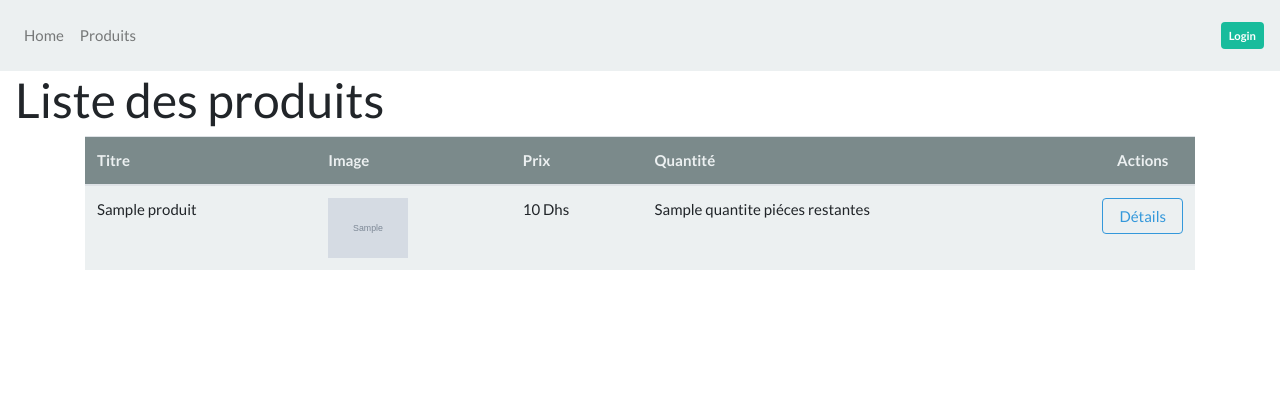
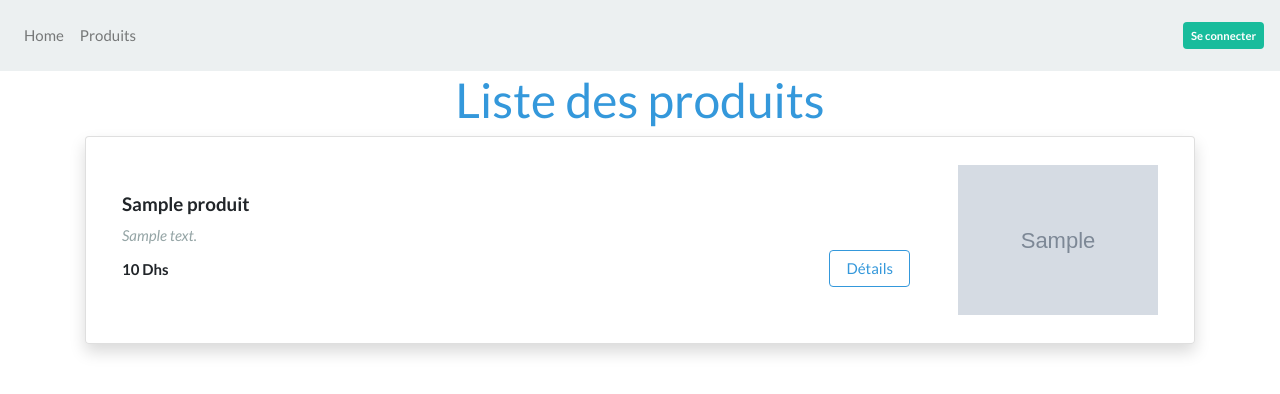
Before and after one commit to IhssaneTAJ/WaveTest, a Symfony app: template templates/produit/index.html.twig in a window 1280 px wide. Shown: the top 394 px of the page. Run offline with Twig, Linux system fonts and the light colour scheme; the template is opened without the code that fills it: most values are stand-ins (such as "Sample title", 1, 10 or a date in 2020); grey boxes marked "Sample" are stand-in pictures; some libraries are stand-ins or nearby versions.

Commit message:
upload image

```diff
--- a/config/services.yaml
+++ b/config/services.yaml
@@ -4,6 +4,7 @@
 # Put parameters here that don't need to change on each machine where the app is deployed
 # https://symfony.com/doc/current/best_practices/configuration.html#application-related-configuration
 parameters:
+    images_directory: '%kernel.project_dir%/public/uploads/images'
 
 services:
     # default configuration for services in *this* file
--- a/src/Entity/Produit.php
+++ b/src/Entity/Produit.php
@@ -38,7 +38,7 @@ class Produit
 
     /**
      * @ORM\Column(type="string", length=255)
-     * @Assert\Url
+     * @Assert\File(mimeTypes={"image/jpeg"})
      */
     private $images;
 
--- a/src/Entity/User.php
+++ b/src/Entity/User.php
@@ -107,7 +107,7 @@ class User implements UserInterface
     public function getRoles(): array   {
         $roles = $this->roles;
         $roles[] = "ROLE_USER";
-  return array_unique($roles);
+        return array_unique($roles);
     }
 
     public function setRoles(array $roles): self
--- a/src/Form/ContactType.php
+++ b/src/Form/ContactType.php
@@ -9,6 +9,8 @@ use Symfony\Component\Form\Extension\Core\Type\TextareaType;
 use Symfony\Component\Form\Extension\Core\Type\TextType;
 use Symfony\Component\Form\FormBuilderInterface;
 use Symfony\Component\OptionsResolver\OptionsResolver;
+
+
 
 class ContactType extends AbstractType
 {
@@ -22,6 +24,7 @@ class ContactType extends AbstractType
         ;
     }
 
+
     public function configureOptions(OptionsResolver $resolver)
     {
         $resolver->setDefaults([
--- a/src/Form/ProduitType.php
+++ b/src/Form/ProduitType.php
@@ -4,6 +4,7 @@ namespace App\Form;
 
 use App\Entity\Produit;
 use Symfony\Component\Form\AbstractType;
+use Symfony\Component\Form\Extension\Core\Type\FileType;
 use Symfony\Component\Form\FormBuilderInterface;
 use Symfony\Component\OptionsResolver\OptionsResolver;
 
@@ -15,7 +16,7 @@ class ProduitType extends AbstractType
             ->add('titre')
             ->add('description')
             ->add('prix')
-            ->add('images')
+            ->add('images', FileType::class)
             ->add('quantite')
         ;
     }
--- a/templates/base.html.twig
+++ b/templates/base.html.twig
@@ -40,11 +40,11 @@
 
     {% if not app.user %}
     <span class="nav-item float-right">
-        <a href="{{ path('security_login') }}" class="badge badge-success p-2">Login</a>
+        <a href="{{ path('security_login') }}" class="badge badge-success p-2">Se connecter</a>
     </span>
     {% else %}
     <span class="nav-item float-right">
-        <a href="{{ path('security_logout') }}" class="badge badge-primary p-2">Logout</a>
+        <a href="{{ path('security_logout') }}" class="badge badge-danger p-2">Se déconnecter</a>
     </span>
     {% endif %}
     </div>
--- a/templates/produit/index.html.twig
+++ b/templates/produit/index.html.twig
@@ -4,10 +4,8 @@
 
 {% block body %}
 
-<h1>Liste des produits</h1>
+<h1 class="text-center text-info">Liste des produits</h1>
 
-
-<div class="container">
 
 {# Flash Message #}
 {% for message in app.session.flashbag.get('success') %}
@@ -17,58 +15,63 @@
 {% endfor %}
 
 
-<style>
-.resize{
-    width:30px;
-}
-</style>
 
 
-  {# Afficher le button 'Nouveau produit' que pour le vendeur #}
+
+
+
+
+<div class="container">
+
+{# Afficher le button 'Nouveau produit' que pour le vendeur #}
   {% if is_granted('ROLE_ADMIN') %}
     <p class="text-right">
         <span><a href="{{ path('produit_new') }}" class="btn btn-success pr-3 pl-3 ">Nouveau Produit</a></span>
     </p>
   {% endif %}
 
-{# Liste des produits #}
-    <thead>  <table class="table table-striped">
-      <tr class="bg-dark text-light">
-        <th>Titre</th>
-        <th>Image</th>
-        <th>Prix</th>
-        <th>Quantité</th>
-        <th colspan=3 class="text-center">Actions</th>
-      </tr>
-    </thead>
 
-    <tbody>
+  <div class="row">
+    <div class="col-lg-12 mx-auto">
+
+      <!-- List group-->
+      <ul class="list-group shadow">
+
         {% for produit in produits %}
-      <tr>
-        <td>{{ produit.titre }}</td>
-        <td><img src="{{ produit.images }}" alt="{{ produit.titre }}" style="width:80px;height:60px;"></td>
-        <td>{{ produit.prix }} Dhs</td>
-        <td>{{ produit.quantite }} piéces restantes</td>
-        <td class="resize"><a href="{{ path('produit_show', {'id': produit.id }) }}" class="btn btn-outline-info pr-3 pl-3">Détails</a></td>
+        <!-- list group item-->
+        <li class="list-group-item">
+          <!-- Custom content-->
+          <div class="media align-items-lg-center flex-column flex-lg-row p-3">
+            <div class="media-body order-2 order-lg-1">
+              <h5 class="mt-0 font-weight-bold mb-2">{{ produit.titre }}</h5>
+              <p class="font-italic text-muted mb-0 ">{{ produit.description }}</p>
+              <div class="d-flex align-items-center justify-content-between mt-1">
+                <h6 class="font-weight-bold my-2">{{ produit.prix }} Dhs</h6>
+                <ul class="list-inline small">
+                  <li class="list-inline-item m-0"><a href="{{ path('produit_show', {'id': produit.id }) }}" class="btn btn-outline-info pr-3 pl-3">Détails</a></li>
+                  {% if is_granted('ROLE_ADMIN') %}
+                  <li class="list-inline-item m-0"><a href="{{ path('produit_edit', {'id': produit.id }) }}" class="btn btn-outline-warning">Modifier</a></li>
+                  <li class="list-inline-item m-0">
+                      <form method="POST" action="{{ path('produit_delete', {'id': produit.id }) }}">
+                          <input type="hidden" name="_method" value="DELETE">
+                          <button class="btn btn-outline-danger" onclick="return confirm('Attention cet article sera supprimé!')">Supprimer</button>
+                      </form>
+                  </li>
+                  {% endif %}
+                  </ul>
+              </div>
+            </div><img src="{{ asset('uploads/images/' ~ produit.images) }}" alt="{{ produit.titre }}" alt="{{ produit.titre }}" width="200" class="ml-lg-5 order-1 order-lg-2">
+          </div>
+          <!-- End -->
+        </li>
+        <!-- End -->
+        {% endfor %}
 
-        {% if is_granted('ROLE_ADMIN') %}
 
-        <td class="resize"><a href="{{ path('produit_edit', {'id': produit.id }) }}" class="btn btn-outline-warning">Modifier</a></td>
-        <td class="resize">
-        <form method="POST" action="{{ path('produit_delete', {'id': produit.id }) }}">
-            <input type="hidden" name="_method" value="DELETE">
-            <button class="btn btn-outline-danger" onclick="return confirm('Attention cet article sera supprimé!')">Supprimer</button>
-        </form></td>
-
-        {% endif %}
-
-      </tr>
-          {% endfor %}
-    </tbody>
-  </table>
-
+      </ul>
+      <!-- End -->
+    </div>
+  </div>
 </div>
 
-
-
 {% endblock %}
--- a/templates/security/login.html.twig
+++ b/templates/security/login.html.twig
@@ -4,7 +4,7 @@
 
 <div class="container">
 
-    <h1>Connectez-vous</h1>
+    <h1 class="text-center text-info m-5">Connectez-vous</h1>
     <form action="{{ path('security_login') }}" method="POST">
         <div class="form-group">
             <input type="text" placeholder="Adresse email ..." required name="_username" class="form-control">
@@ -14,7 +14,7 @@
         </div>
         <center>
         <div class="form-group">
-            <button type="submit" class="btn btn-success">Connexion</button>
+            <button type="submit" class="btn btn-info">Connexion</button>
             <span><a href="{{ path('security_registration') }}">Créez votre compte</a></span>
         </div>
         </center>
```
Also changed, not shown: src/Controller/ProduitController.php (+26 -3 lines), src/Controller/SecurityController.php (+10 -1 lines), templates/produit/show.html.twig (+16 -7 lines), templates/security/registration.html.twig (+8 -2 lines), public/uploads/images/GalaxyA015F.jpeg (added), public/uploads/images/GalaxyS20+.jpg (added), public/uploads/images/PocoX3Xiaomi.jpg (added), public/uploads/images/galaxym11.jpeg (added), public/uploads/images/huaweiy9s.jpeg (added), public/uploads/images/realme.jpg (added).
